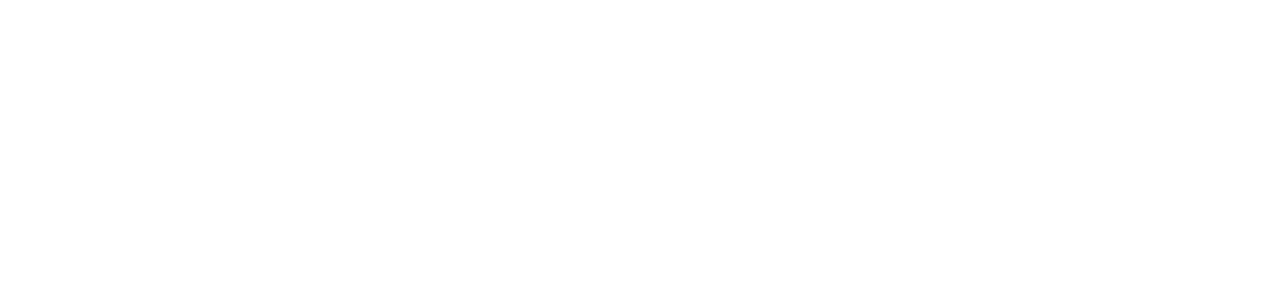
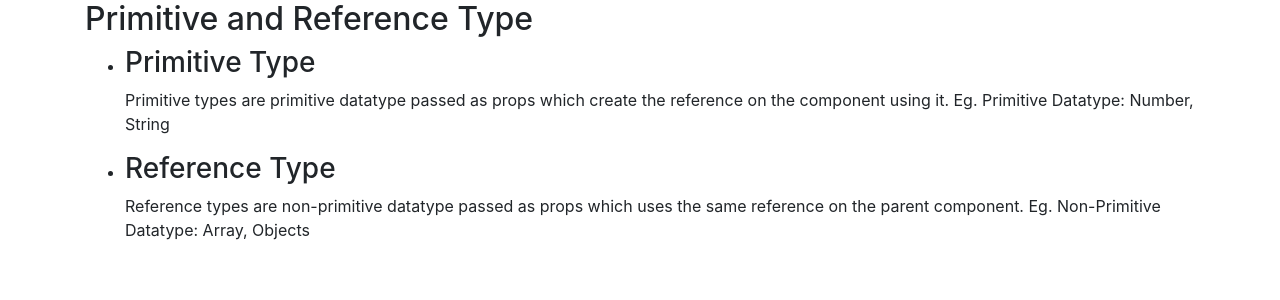
Before and after one commit to aakritsubedi/learning-vuejs, a Vue app: page /intermediate/propsType in a window 1280 px wide. Shown: the top 300 px of the page. Built offline with nearby package versions, Linux system fonts and the light colour scheme.

Commit message:
Premitive and Reference Props

```diff
--- a/src/router/index.js
+++ b/src/router/index.js
@@ -15,6 +15,7 @@
 import Refs from "@/views/11Refs.vue";
 import VueCLI from "@/views/12VueCLI.vue";
 import NestingComponent from "@/views/13NestingComponent";
+import PropTypes from "@/views/14PropTypes";
 
 Vue.use(Router);
 
@@ -87,6 +88,11 @@
     path: "/intermediate/nestingComponent",
     name: "NestingComponent",
     component: NestingComponent
+  },
+  {
+    path: "/intermediate/propsType",
+    name: "PropTypes",
+    component: PropTypes
   }
 ];
 
--- /dev/null
+++ b/src/views/14PropTypes.vue
@@ -0,0 +1,21 @@
+<template>
+  <div class="container">
+    <h2>Primitive and Reference Type</h2>
+    <ul>
+      <li>
+        <h3>Primitive Type</h3>
+        <p>Primitive types are primitive datatype passed as props which create the reference on the component using it. Eg. Primitive Datatype:  Number, String </p>
+      </li>
+      <li>
+        <h3>Reference Type</h3>
+        <p>Reference types are non-primitive datatype passed as props which uses the same reference on the parent component. Eg. Non-Primitive Datatype: Array, Objects </p>
+      </li>
+    </ul>
+  </div>
+</template>
+
+<script>
+export default {
+  name: 'PropTypes'
+}
+</script>
--- a/src/views/Dashboard.vue
+++ b/src/views/Dashboard.vue
@@ -41,7 +41,8 @@
         {sn: 11, title: 'Components in Vue.js', code: '#', link:'/intermediate/components'},
         {sn: 12, title: 'Refs in Vue.js ($refs)', code: '#', link:'/intermediate/refs'},
         {sn: 13, title: 'Vue CLI', code:'#', link:'vue-cli/intro'},
-        {sn: 14, title: 'Nesting Component, Scoped CSS', code:'#', link:'/intermediate/nestingComponent'}
+        {sn: 14, title: 'Nesting Component, Scoped CSS, Props', code:'#', link:'/intermediate/nestingComponent'},
+        {sn: 15, title: 'Props: Premitive & Reference Types', code:'#', link:'/intermediate/propsType'}
       ]
     }
   }
```
